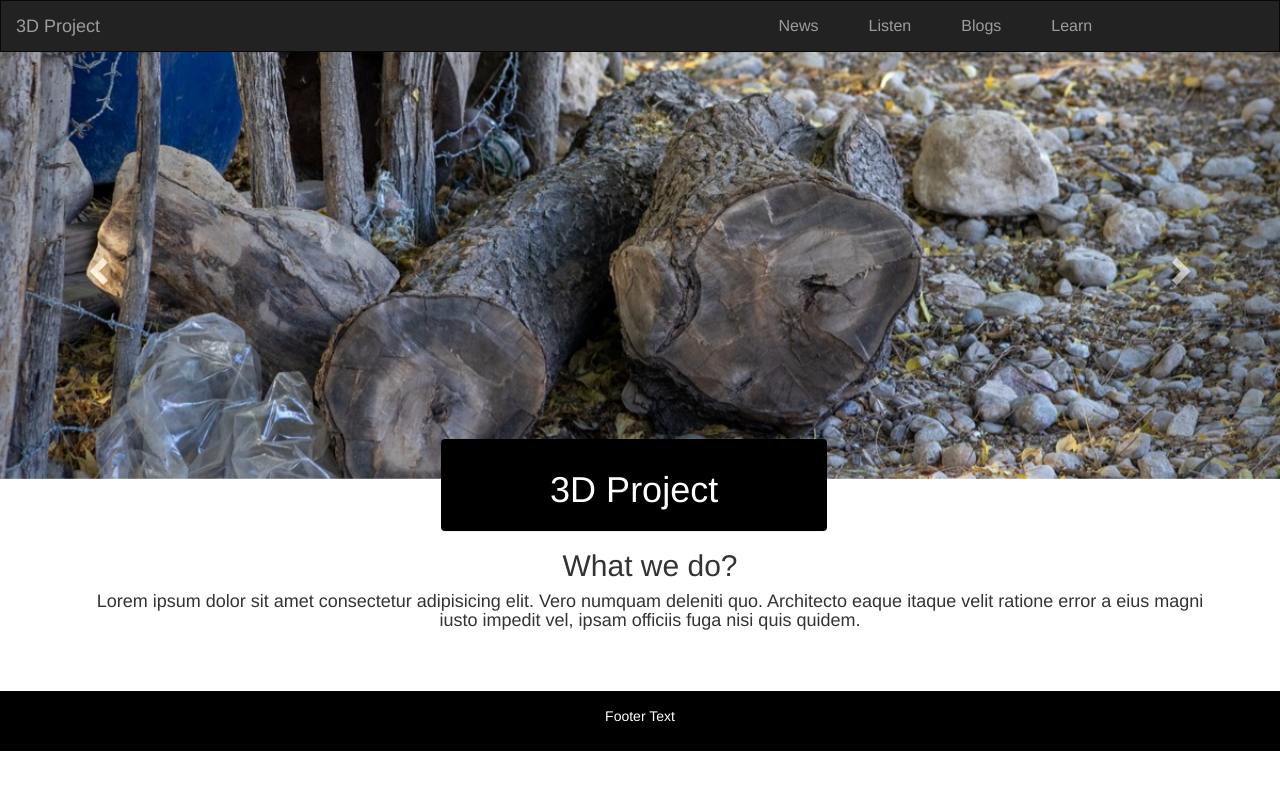
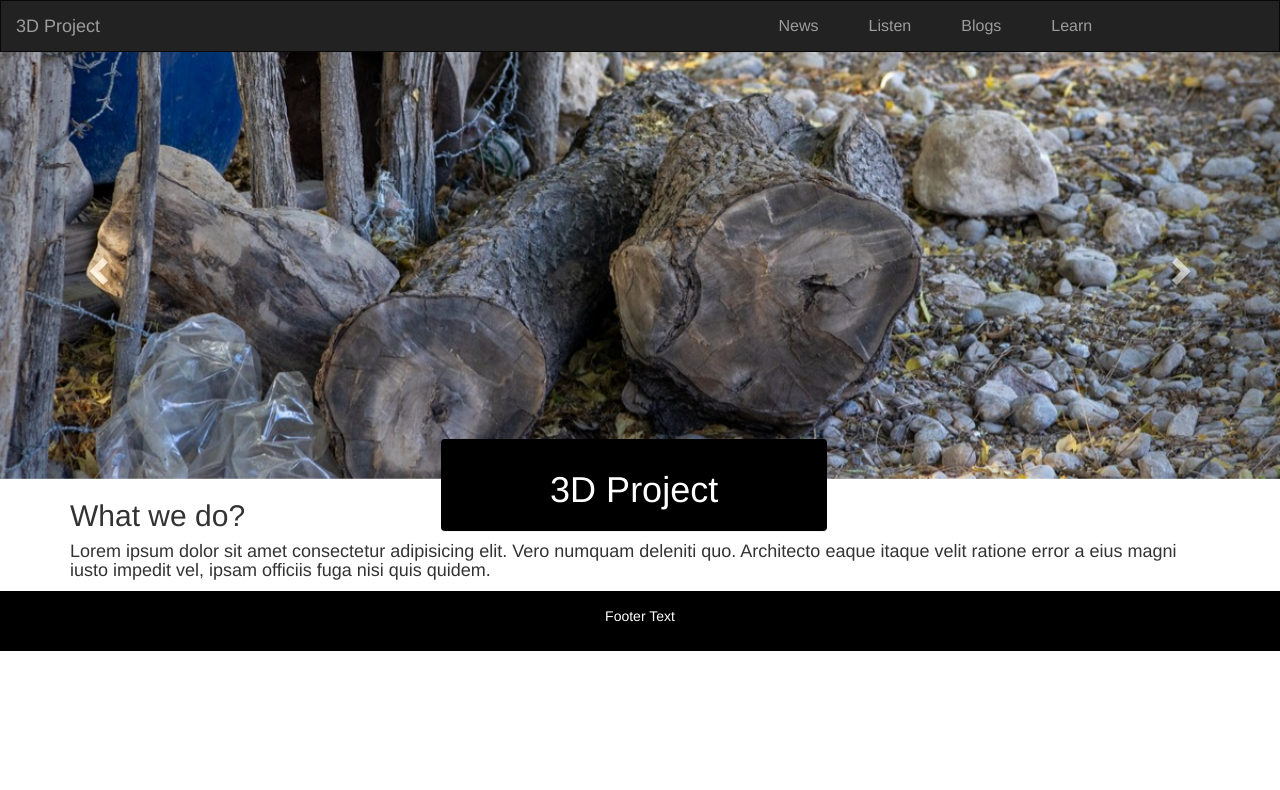
Before and after one commit to 3dproject/idah, a Jekyll site: the page built from index.html, in a window 1280 px wide. Shown: the top 790 px of the page. Built offline with Jekyll 4.4.1, drawn with Linux system fonts in a browser that asks for light colours.

Commit message:
html positioning

```diff
--- a/_layouts/default.html
+++ b/_layouts/default.html
@@ -88,11 +88,9 @@
         </div>
 
       </div>
-      <div class="container content">
+      {{ content }}
 
-        {{ content }}
 
-      </div>
 
       <footer class="container-fluid text-center">
         <p>Footer Text</p>
```
